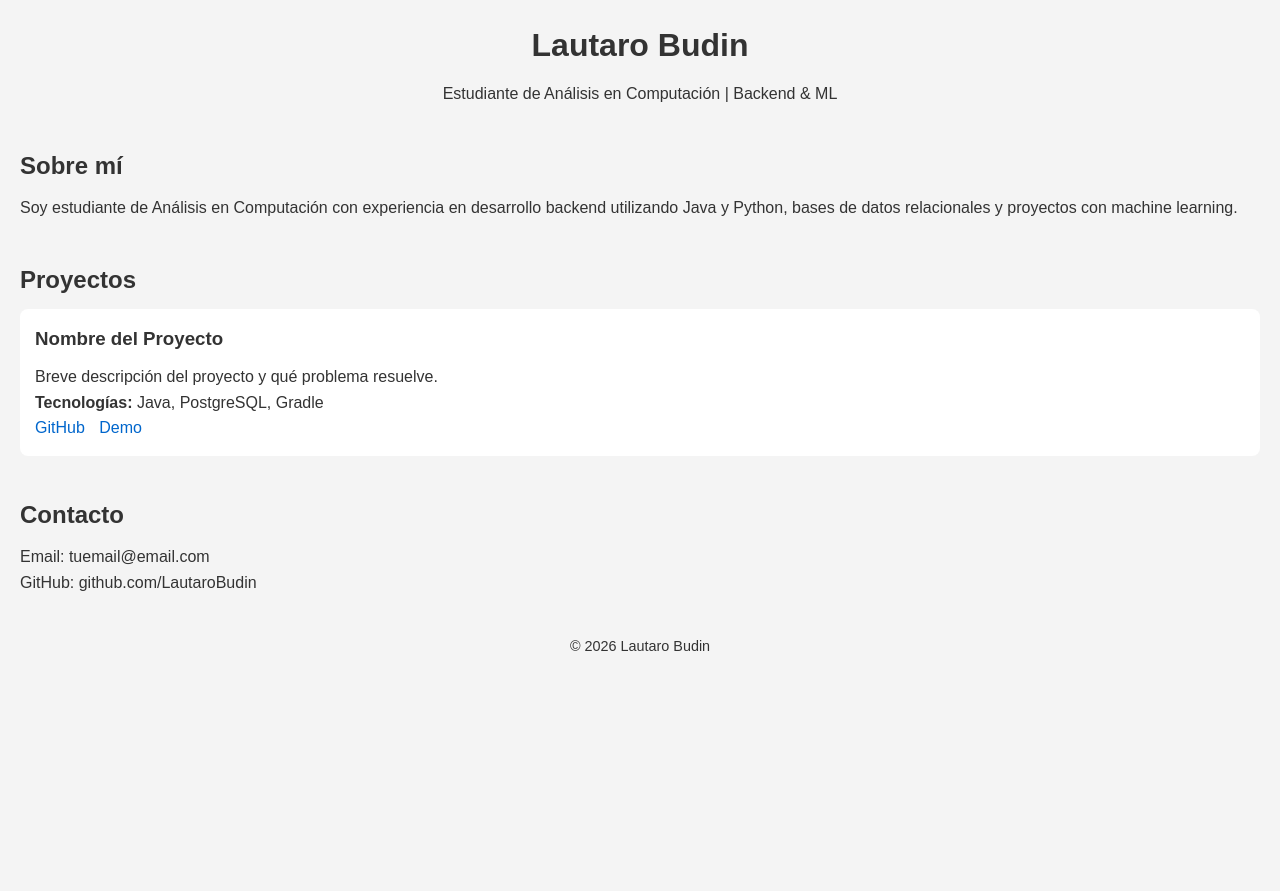
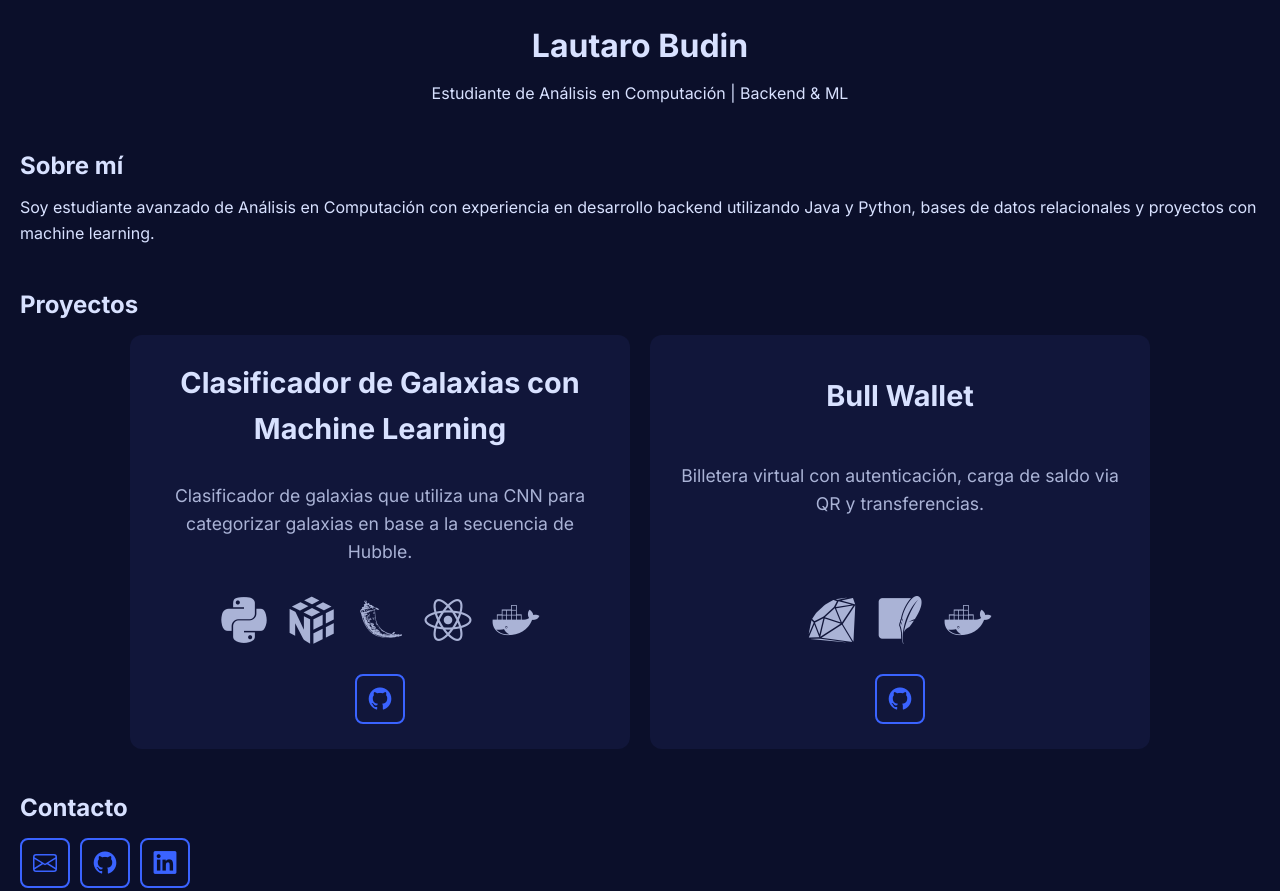
Before and after one commit to LautaroBudin/LautaroBudin.github.io, a plain HTML site: page index.html in a window 1280 px wide. Shown: the top 891 px of the page. Before the commit the page ends 800 px from the top, so only its background shows below. Drawn offline with nearby package versions, Linux system fonts and the light colour scheme.

Commit message:
Refactor view

```diff
--- a/index.html
+++ b/index.html
@@ -1,11 +1,15 @@
 <!DOCTYPE html>
 <html lang="es">
+
 <head>
     <meta charset="UTF-8">
+    <link href="https://fonts.googleapis.com/css2?family=Inter:wght@400;600;700&display=swap" rel="stylesheet">
+    <link rel="stylesheet" type='text/css' href="https://cdn.jsdelivr.net/gh/devicons/devicon@latest/devicon.min.css" />
     <meta name="viewport" content="width=device-width, initial-scale=1.0">
     <title>Lautaro Budin | Portfolio</title>
     <link rel="stylesheet" href="styles.css">
 </head>
+
 <body>
 
     <header>
@@ -16,7 +20,7 @@
     <section id="about">
         <h2>Sobre mí</h2>
         <p>
-            Soy estudiante de Análisis en Computación con experiencia en desarrollo backend
+            Soy estudiante avanzado de Análisis en Computación con experiencia en desarrollo backend
             utilizando Java y Python, bases de datos relacionales y proyectos con machine learning.
         </p>
     </section>
@@ -24,22 +28,64 @@
     <section id="projects">
         <h2>Proyectos</h2>
 
-        <div class="project">
-            <h3>Nombre del Proyecto</h3>
-            <p>Breve descripción del proyecto y qué problema resuelve.</p>
-            <p><strong>Tecnologías:</strong> Java, PostgreSQL, Gradle</p>
-            <div class="links">
-                <a href="#" target="_blank">GitHub</a>
-                <a href="#" target="_blank">Demo</a>
+        <div class="projects-grid">
+            <div class="project">
+                <h3>Clasificador de Galaxias con Machine Learning</h3>
+                <p>Clasificador de galaxias que utiliza una CNN para categorizar galaxias en base a la secuencia de
+                    Hubble.</p>
+                <div class="tech-icons">
+                    <i class="devicon-python-plain" title="Python"></i>
+                    <i class="devicon-numpy-plain" title="NumPy"></i>
+                    <i class="devicon-flask-original" title="Flask"></i>
+                    <i class="devicon-react-original" title="React"></i>
+                    <i class="devicon-docker-plain" title="Docker"></i>
+                </div>
+                <div class="links">
+                    <a href="https://github.com/Proyecto-2025/Machine_Learning_Galaxyes_Classifier_Project"
+                        target="_blank" class="btn" aria-label="GitHub">
+                        <i class="devicon-github-original"></i>
+                    </a>
+                </div>
             </div>
+
+            <div class="project">
+                <h3>Bull Wallet</h3>
+                <p>Billetera virtual con autenticación, carga de saldo via QR y transferencias.</p>
+                <div class="tech-icons">
+                    <i class="devicon-ruby-plain" title="Ruby"></i>
+
+                    <i class="devicon-sqlite-plain" title="SQLite3"></i>
+                    <i class="devicon-docker-plain" title="Docker"></i>
+                </div>
+                <div class="links">
+                    <a href="https://github.com/Leonidas314/Proyecto_Virtual_Wallet_AyDS" target="_blank" class="btn"
+                        aria-label="GitHub">
+                        <i class="devicon-github-original"></i>
+                    </a>
+                </div>
+            </div>
+
         </div>
 
     </section>
 
     <section id="contact">
         <h2>Contacto</h2>
-        <p>Email: tuemail@email.com</p>
-        <p>GitHub: github.com/LautaroBudin</p>
+        <div class="links">
+            <a href="mailto:lautaro_budin@hotmail.com" class="btn" aria-label="Email">
+                <svg xmlns="http://www.w3.org/2000/svg" width="24" height="24" fill="currentColor" viewBox="0 0 16 16">
+                    <path
+                        d="M0 4a2 2 0 0 1 2-2h12a2 2 0 0 1 2 2v8a2 2 0 0 1-2 2H2a2 2 0 0 1-2-2V4Zm2-1a1 1 0 0 0-1 1v.217l7 4.2 7-4.2V4a1 1 0 0 0-1-1H2Zm13 2.383-4.708 2.825L15 11.105V5.383Zm-.034 6.876-5.64-3.471L8 9.583l-1.326-.795-5.64 3.47A1 1 0 0 0 2 13h12a1 1 0 0 0 .966-.741ZM1 11.105l4.708-2.897L1 5.383v5.722Z" />
+                </svg>
+            </a>
+            <a href="https://github.com/LautaroBudin" target="_blank" class="btn" aria-label="GitHub">
+                <i class="devicon-github-original"></i>
+            </a>
+            <a href="https://www.linkedin.com/in/lautaro-budin-43066a194/" target="_blank" class="btn"
+                aria-label="LinkedIn">
+                <i class="devicon-linkedin-plain"></i>
+            </a>
+        </div>
     </section>
 
     <footer>
@@ -47,4 +93,5 @@
     </footer>
 
 </body>
+
 </html>
--- a/styles.css
+++ b/styles.css
@@ -1,3 +1,13 @@
+:root {
+    --bg-main: #0B0F2A;
+    --bg-card: #11163A;
+    --text-main: #D8E1FF;
+    --text-secondary: #AAB3D6;
+    --accent: #3A63FF;
+    --accent-hover: #2846C7;
+}
+
+
 * {
     margin: 0;
     padding: 0;
@@ -5,10 +15,10 @@
 }
 
 body {
-    font-family: Arial, sans-serif;
+    font-family: 'Inter', sans-serif;
     line-height: 1.6;
-    background-color: #f4f4f4;
-    color: #333;
+    background-color: var(--bg-main);
+    color: var(--text-main);
     padding: 20px;
 }
 
@@ -21,29 +31,96 @@ section {
     margin-bottom: 40px;
 }
 
-h1, h2, h3 {
+h1,
+h2,
+h3 {
     margin-bottom: 10px;
 }
 
-.project {
-    background: white;
-    padding: 15px;
-    border-radius: 8px;
-    margin-bottom: 20px;
+.projects-grid {
+    display: flex;
+    flex-wrap: wrap;
+    gap: 20px;
+    justify-content: center;
 }
 
-.links a {
-    margin-right: 10px;
-    text-decoration: none;
-    color: #0066cc;
+.project {
+    background: var(--bg-card);
+    padding: 25px;
+    border-radius: 12px;
+    flex: 1 1 350px;
+    max-width: 500px;
+    display: grid;
+    grid-template-rows: auto 1fr auto auto;
+    gap: 15px;
+    text-align: center;
 }
 
-.links a:hover {
-    text-decoration: underline;
+.project p {
+    color: var(--text-secondary);
+    margin: 0;
+    font-size: 1.1rem;
+    display: block;
+    text-align: center;
+    align-self: start;
+    width: 100%;
 }
+
+.project h3 {
+    margin: 0;
+    margin-bottom: 15px;
+    font-size: 1.8rem;
+    min-height: 4.5rem;
+    display: flex;
+    align-items: center;
+    justify-content: center;
+}
+
+.tech-icons {
+    display: flex;
+    justify-content: center;
+    gap: 20px;
+    font-size: 3rem;
+    color: var(--text-secondary);
+    padding: 15px 0;
+    margin-top: auto;
+}
+
+
+.links {
+    display: inline-flex;
+    gap: 10px;
+    flex-wrap: wrap;
+    margin-top: auto;
+    justify-self: center;
+}
+
+.btn {
+    display: inline-flex;
+    align-items: center;
+    justify-content: center;
+    width: 50px;
+    height: 50px;
+    background: transparent;
+    border: 2px solid var(--accent);
+    color: var(--accent);
+    text-decoration: none;
+    border-radius: 8px;
+    font-size: 1.5rem;
+    transition: 0.3s ease;
+    line-height: 0;
+}
+
+.btn:hover {
+    background: var(--accent);
+    color: var(--text-main);
+    transform: translateY(-2px);
+}
+
 
 footer {
     text-align: center;
     margin-top: 40px;
     font-size: 0.9em;
+    color: var(--text-secondary);
 }
```
